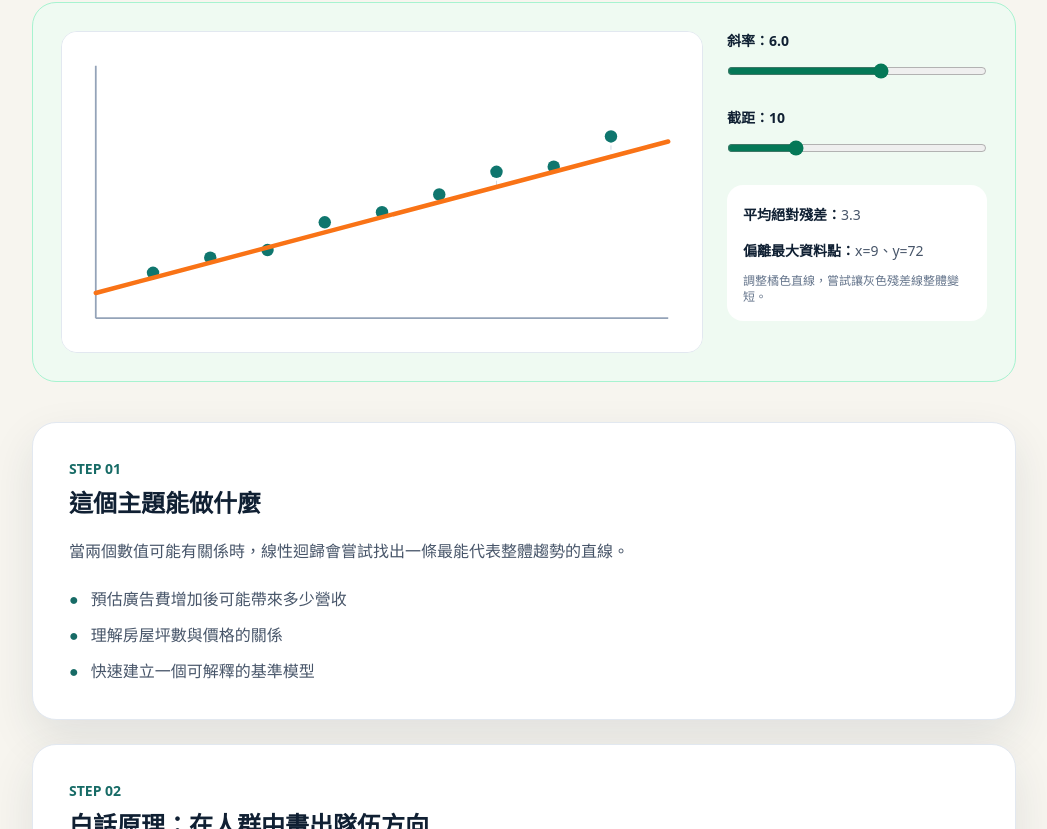
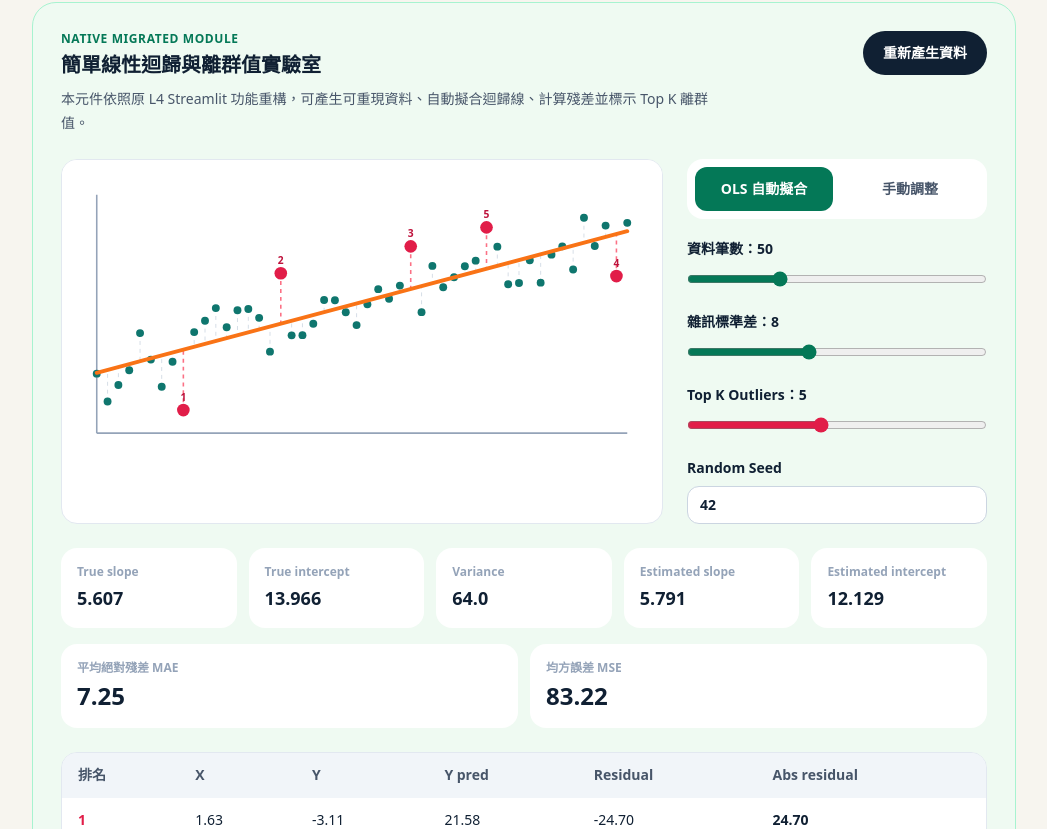
Before and after one commit to gshan1209-cell/AI-Learning-Portfolio, a Next.js app: page /courses/linear-regression-for-beginners in a window 1280 px wide. Shown: the part 991-1820 px from the top of the page, without its empty margins (116-1163 px from the left). Built offline with nearby package versions, Linux system fonts and the light colour scheme.

Commit message:
feat: complete L4 native regression feature parity

```diff
--- a/src/components/native-demos/linear-regression-playground.tsx
+++ b/src/components/native-demos/linear-regression-playground.tsx
@@ -2,81 +2,193 @@
 
 import { useMemo, useState } from "react";
 
-const points = [
-  { x: 1, y: 18 },
-  { x: 2, y: 24 },
-  { x: 3, y: 27 },
-  { x: 4, y: 38 },
-  { x: 5, y: 42 },
-  { x: 6, y: 49 },
-  { x: 7, y: 58 },
-  { x: 8, y: 60 },
-  { x: 9, y: 72 },
-];
+type DataPoint = {
+  x: number;
+  y: number;
+  predicted: number;
+  residual: number;
+  absResidual: number;
+  index: number;
+};
 
-const width = 720;
-const height = 360;
-const padding = 38;
+const width = 760;
+const height = 390;
+const padding = 44;
+const xMin = 0;
 const xMax = 10;
-const yMax = 100;
 
-function scaleX(value: number) {
-  return padding + (value / xMax) * (width - padding * 2);
+function mulberry32(seed: number) {
+  let value = seed >>> 0;
+  return () => {
+    value += 0x6d2b79f5;
+    let result = value;
+    result = Math.imul(result ^ (result >>> 15), result | 1);
+    result ^= result + Math.imul(result ^ (result >>> 7), result | 61);
+    return ((result ^ (result >>> 14)) >>> 0) / 4294967296;
+  };
 }
 
-function scaleY(value: number) {
-  return height - padding - (value / yMax) * (height - padding * 2);
+function normalRandom(random: () => number) {
+  const u = Math.max(random(), Number.EPSILON);
+  const v = Math.max(random(), Number.EPSILON);
+  return Math.sqrt(-2 * Math.log(u)) * Math.cos(2 * Math.PI * v);
+}
+
+function fitOrdinaryLeastSquares(points: Array<{ x: number; y: number }>) {
+  const meanX = points.reduce((sum, point) => sum + point.x, 0) / points.length;
+  const meanY = points.reduce((sum, point) => sum + point.y, 0) / points.length;
+  const numerator = points.reduce(
+    (sum, point) => sum + (point.x - meanX) * (point.y - meanY),
+    0,
+  );
+  const denominator = points.reduce(
+    (sum, point) => sum + (point.x - meanX) ** 2,
+    0,
+  );
+  const slope = denominator === 0 ? 0 : numerator / denominator;
+  const intercept = meanY - slope * meanX;
+  return { slope, intercept };
 }
 
 export default function LinearRegressionPlayground() {
-  const [slope, setSlope] = useState(6);
-  const [intercept, setIntercept] = useState(10);
+  const [seed, setSeed] = useState(42);
+  const [pointCount, setPointCount] = useState(50);
+  const [noiseStd, setNoiseStd] = useState(8);
+  const [topK, setTopK] = useState(5);
+  const [lineMode, setLineMode] = useState<"fitted" | "manual">("fitted");
+  const [manualSlope, setManualSlope] = useState(6);
+  const [manualIntercept, setManualIntercept] = useState(10);
 
-  const metrics = useMemo(() => {
-    const residuals = points.map((point) => point.y - (slope * point.x + intercept));
-    const mae = residuals.reduce((sum, value) => sum + Math.abs(value), 0) / residuals.length;
-    const largest = residuals.reduce(
-      (current, value, index) => Math.abs(value) > Math.abs(current.value) ? { value, index } : current,
-      { value: residuals[0], index: 0 },
-    );
+  const generated = useMemo(() => {
+    const random = mulberry32(seed);
+    const trueSlope = 2 + random() * 6;
+    const trueIntercept = 5 + random() * 20;
+    const points = Array.from({ length: pointCount }, (_, index) => {
+      const x = xMin + ((xMax - xMin) * index) / Math.max(pointCount - 1, 1);
+      const y = trueSlope * x + trueIntercept + normalRandom(random) * noiseStd;
+      return { x, y };
+    });
+    const fitted = fitOrdinaryLeastSquares(points);
+    return {
+      points,
+      trueSlope,
+      trueIntercept,
+      variance: noiseStd ** 2,
+      fittedSlope: fitted.slope,
+      fittedIntercept: fitted.intercept,
+    };
+  }, [noiseStd, pointCount, seed]);
 
-    return { mae, largestPoint: points[largest.index], largestResidual: largest.value };
-  }, [intercept, slope]);
+  const activeSlope = lineMode === "fitted" ? generated.fittedSlope : manualSlope;
+  const activeIntercept = lineMode === "fitted" ? generated.fittedIntercept : manualIntercept;
 
-  const lineStart = { x: 0, y: intercept };
-  const lineEnd = { x: xMax, y: slope * xMax + intercept };
+  const analysis = useMemo(() => {
+    const rows: DataPoint[] = generated.points.map((point, index) => {
+      const predicted = activeSlope * point.x + activeIntercept;
+      const residual = point.y - predicted;
+      return {
+        ...point,
+        predicted,
+        residual,
+        absResidual: Math.abs(residual),
+        index,
+      };
+    });
+    const ranked = [...rows].sort((a, b) => b.absResidual - a.absResidual);
+    const outliers = ranked.slice(0, Math.min(topK, rows.length));
+    const outlierIndexes = new Set(outliers.map((row) => row.index));
+    const mae = rows.reduce((sum, row) => sum + row.absResidual, 0) / rows.length;
+    const mse = rows.reduce((sum, row) => sum + row.residual ** 2, 0) / rows.length;
+    return { rows, outliers, outlierIndexes, mae, mse };
+  }, [activeIntercept, activeSlope, generated.points, topK]);
+
+  const yBounds = useMemo(() => {
+    const lineValues = [
+      activeSlope * xMin + activeIntercept,
+      activeSlope * xMax + activeIntercept,
+    ];
+    const values = [...generated.points.map((point) => point.y), ...lineValues];
+    const rawMin = Math.min(...values);
+    const rawMax = Math.max(...values);
+    const margin = Math.max((rawMax - rawMin) * 0.12, 5);
+    return { min: rawMin - margin, max: rawMax + margin };
+  }, [activeIntercept, activeSlope, generated.points]);
+
+  function scaleX(value: number) {
+    return padding + ((value - xMin) / (xMax - xMin)) * (width - padding * 2);
+  }
+
+  function scaleY(value: number) {
+    return height - padding - ((value - yBounds.min) / (yBounds.max - yBounds.min)) * (height - padding * 2);
+  }
 
   return (
     <div className="rounded-3xl border border-emerald-200 bg-emerald-50/60 p-5 md:p-7">
-      <div className="grid gap-6 lg:grid-cols-[1fr_260px]">
+      <div className="flex flex-wrap items-start justify-between gap-4">
+        <div>
+          <p className="text-xs font-black uppercase tracking-wider text-emerald-700">Native migrated module</p>
+          <h3 className="mt-1 text-xl font-black text-ink">簡單線性迴歸與離群值實驗室</h3>
+          <p className="mt-2 max-w-2xl text-sm leading-6 text-slate-600">
+            本元件依照原 L4 Streamlit 功能重構，可產生可重現資料、自動擬合迴歸線、計算殘差並標示 Top K 離群值。
+          </p>
+        </div>
+        <button
+          type="button"
+          onClick={() => setSeed((current) => current + 1)}
+          className="rounded-full bg-ink px-5 py-3 text-sm font-bold text-white"
+        >
+          重新產生資料
+        </button>
+      </div>
+
+      <div className="mt-6 grid gap-6 xl:grid-cols-[1fr_300px]">
         <div className="overflow-hidden rounded-2xl border border-slate-200 bg-white">
-          <svg viewBox={`0 0 ${width} ${height}`} role="img" aria-label="可調整斜率與截距的線性迴歸示意圖" className="h-auto w-full">
+          <svg viewBox={`0 0 ${width} ${height}`} role="img" aria-label="線性迴歸、自動擬合、殘差與離群值圖" className="h-auto w-full">
             <rect width={width} height={height} fill="white" />
             <line x1={padding} y1={height - padding} x2={width - padding} y2={height - padding} stroke="#94a3b8" strokeWidth="2" />
             <line x1={padding} y1={padding} x2={padding} y2={height - padding} stroke="#94a3b8" strokeWidth="2" />
 
-            {points.map((point) => {
-              const predicted = slope * point.x + intercept;
+            {analysis.rows.map((point) => {
+              const isOutlier = analysis.outlierIndexes.has(point.index);
+              const outlierRank = analysis.outliers.findIndex((row) => row.index === point.index);
               return (
-                <g key={`${point.x}-${point.y}`}>
+                <g key={point.index}>
                   <line
                     x1={scaleX(point.x)}
                     y1={scaleY(point.y)}
                     x2={scaleX(point.x)}
-                    y2={scaleY(predicted)}
-                    stroke="#cbd5e1"
+                    y2={scaleY(point.predicted)}
+                    stroke={isOutlier ? "#fb7185" : "#cbd5e1"}
+                    strokeWidth={isOutlier ? 2 : 1}
                     strokeDasharray="5 5"
                   />
-                  <circle cx={scaleX(point.x)} cy={scaleY(point.y)} r="7" fill="#0f766e" />
+                  <circle
+                    cx={scaleX(point.x)}
+                    cy={scaleY(point.y)}
+                    r={isOutlier ? 8 : 5}
+                    fill={isOutlier ? "#e11d48" : "#0f766e"}
+                  />
+                  {isOutlier && (
+                    <text
+                      x={scaleX(point.x)}
+                      y={scaleY(point.y) - 12}
+                      textAnchor="middle"
+                      fontSize="13"
+                      fontWeight="800"
+                      fill="#be123c"
+                    >
+                      {outlierRank + 1}
+                    </text>
+                  )}
                 </g>
               );
             })}
 
             <line
-              x1={scaleX(lineStart.x)}
-              y1={scaleY(lineStart.y)}
-              x2={scaleX(lineEnd.x)}
-              y2={scaleY(lineEnd.y)}
+              x1={scaleX(xMin)}
+              y1={scaleY(activeSlope * xMin + activeIntercept)}
+              x2={scaleX(xMax)}
+              y2={scaleY(activeSlope * xMax + activeIntercept)}
               stroke="#f97316"
               strokeWidth="5"
               strokeLinecap="round"
@@ -84,39 +196,110 @@ export default function LinearRegressionPlayground() {
           </svg>
         </div>
 
-        <div className="space-y-6">
+        <div className="space-y-5">
+          <div className="grid grid-cols-2 gap-2 rounded-2xl bg-white p-2 text-sm font-bold">
+            <button
+              type="button"
+              onClick={() => setLineMode("fitted")}
+              className={`rounded-xl px-3 py-3 ${lineMode === "fitted" ? "bg-emerald-700 text-white" : "text-slate-600"}`}
+            >
+              OLS 自動擬合
+            </button>
+            <button
+              type="button"
+              onClick={() => setLineMode("manual")}
+              className={`rounded-xl px-3 py-3 ${lineMode === "manual" ? "bg-orange-500 text-white" : "text-slate-600"}`}
+            >
+              手動調整
+            </button>
+          </div>
+
           <label className="block text-sm font-bold text-ink">
-            斜率：{slope.toFixed(1)}
-            <input
-              type="range"
-              min="0"
-              max="10"
-              step="0.5"
-              value={slope}
-              onChange={(event) => setSlope(Number(event.target.value))}
-              className="mt-3 w-full accent-emerald-700"
-            />
+            資料筆數：{pointCount}
+            <input type="range" min="20" max="120" step="10" value={pointCount} onChange={(event) => setPointCount(Number(event.target.value))} className="mt-3 w-full accent-emerald-700" />
           </label>
 
           <label className="block text-sm font-bold text-ink">
-            截距：{intercept.toFixed(0)}
-            <input
-              type="range"
-              min="0"
-              max="40"
-              step="1"
-              value={intercept}
-              onChange={(event) => setIntercept(Number(event.target.value))}
-              className="mt-3 w-full accent-emerald-700"
-            />
+            雜訊標準差：{noiseStd.toFixed(0)}
+            <input type="range" min="0" max="20" step="1" value={noiseStd} onChange={(event) => setNoiseStd(Number(event.target.value))} className="mt-3 w-full accent-emerald-700" />
           </label>
 
-          <div className="rounded-2xl bg-white p-4 text-sm leading-7 text-slate-600">
-            <p><strong className="text-ink">平均絕對殘差：</strong>{metrics.mae.toFixed(1)}</p>
-            <p className="mt-2"><strong className="text-ink">偏離最大資料點：</strong>x={metrics.largestPoint.x}、y={metrics.largestPoint.y}</p>
-            <p className="mt-2 text-xs text-slate-500">調整橘色直線，嘗試讓灰色殘差線整體變短。</p>
+          <label className="block text-sm font-bold text-ink">
+            Top K Outliers：{topK}
+            <input type="range" min="1" max="10" step="1" value={topK} onChange={(event) => setTopK(Number(event.target.value))} className="mt-3 w-full accent-rose-600" />
+          </label>
+
+          <label className="block text-sm font-bold text-ink">
+            Random Seed
+            <input type="number" value={seed} onChange={(event) => setSeed(Number(event.target.value) || 0)} className="mt-2 w-full rounded-xl border border-slate-300 px-3 py-2" />
+          </label>
+
+          {lineMode === "manual" && (
+            <div className="space-y-4 rounded-2xl border border-orange-200 bg-orange-50 p-4">
+              <label className="block text-sm font-bold text-ink">
+                手動斜率：{manualSlope.toFixed(1)}
+                <input type="range" min="-10" max="15" step="0.5" value={manualSlope} onChange={(event) => setManualSlope(Number(event.target.value))} className="mt-3 w-full accent-orange-500" />
+              </label>
+              <label className="block text-sm font-bold text-ink">
+                手動截距：{manualIntercept.toFixed(0)}
+                <input type="range" min="-20" max="60" step="1" value={manualIntercept} onChange={(event) => setManualIntercept(Number(event.target.value))} className="mt-3 w-full accent-orange-500" />
+              </label>
+            </div>
+          )}
+        </div>
+      </div>
+
+      <div className="mt-6 grid gap-3 sm:grid-cols-2 lg:grid-cols-5">
+        {[
+          ["True slope", generated.trueSlope.toFixed(3)],
+          ["True intercept", generated.trueIntercept.toFixed(3)],
+          ["Variance", generated.variance.toFixed(1)],
+          ["Estimated slope", generated.fittedSlope.toFixed(3)],
+          ["Estimated intercept", generated.fittedIntercept.toFixed(3)],
+        ].map(([label, value]) => (
+          <div key={label} className="rounded-2xl bg-white p-4">
+            <p className="text-xs font-bold text-slate-400">{label}</p>
+            <p className="mt-1 text-lg font-black text-ink">{value}</p>
           </div>
+        ))}
+      </div>
+
+      <div className="mt-4 grid gap-3 sm:grid-cols-2">
+        <div className="rounded-2xl bg-white p-4">
+          <p className="text-xs font-bold text-slate-400">平均絕對殘差 MAE</p>
+          <p className="mt-1 text-2xl font-black text-ink">{analysis.mae.toFixed(2)}</p>
         </div>
+        <div className="rounded-2xl bg-white p-4">
+          <p className="text-xs font-bold text-slate-400">均方誤差 MSE</p>
+          <p className="mt-1 text-2xl font-black text-ink">{analysis.mse.toFixed(2)}</p>
+        </div>
+      </div>
+
+      <div className="mt-6 overflow-x-auto rounded-2xl border border-slate-200 bg-white">
+        <table className="min-w-full text-left text-sm">
+          <thead className="bg-slate-100 text-slate-600">
+            <tr>
+              <th className="px-4 py-3">排名</th>
+              <th className="px-4 py-3">X</th>
+              <th className="px-4 py-3">Y</th>
+              <th className="px-4 py-3">Y pred</th>
+              <th className="px-4 py-3">Residual</th>
+              <th className="px-4 py-3">Abs residual</th>
+            </tr>
+          </thead>
+          <tbody>
+            {analysis.outliers.map((row, index) => (
+              <tr key={row.index} className="border-t border-slate-100">
+                <td className="px-4 py-3 font-black text-rose-600">{index + 1}</td>
+                <td className="px-4 py-3">{row.x.toFixed(2)}</td>
+                <td className="px-4 py-3">{row.y.toFixed(2)}</td>
+                <td className="px-4 py-3">{row.predicted.toFixed(2)}</td>
+                <td className="px-4 py-3">{row.residual.toFixed(2)}</td>
+                <td className="px-4 py-3 font-bold">{row.absResidual.toFixed(2)}</td>
+              </tr>
+            ))}
+          </tbody>
+        </table>
       </div>
     </div>
   );
```
